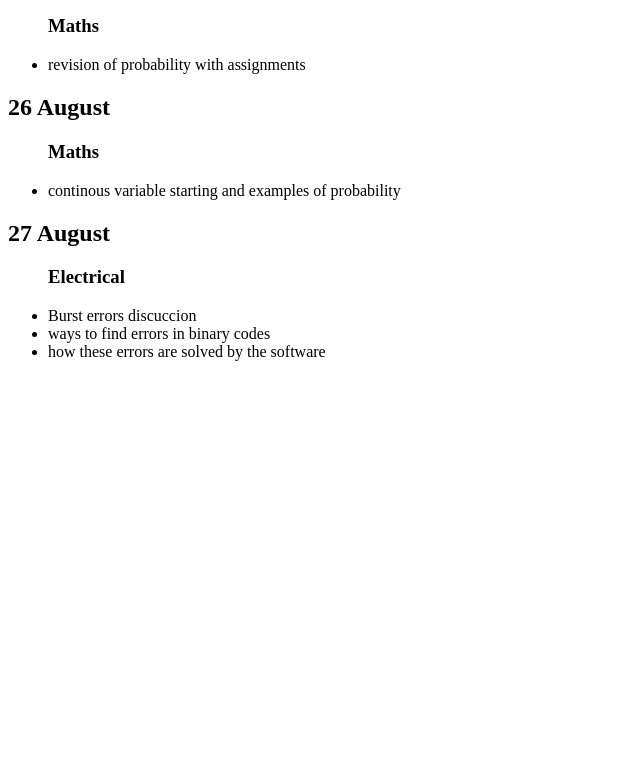
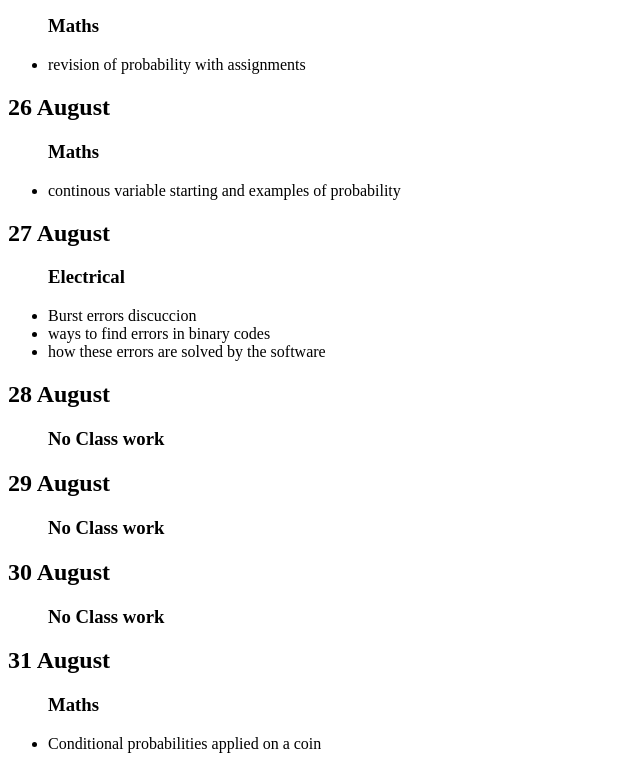
Before and after one commit to nutshell42/dcw, a plain HTML site: page index.html in a window 1280 px wide. Shown: the part 885-1654 px from the top of the page, without its empty margins (0-640 px from the left). Before the commit the page ends 1262 px from the top, so only its background shows below. Drawn offline with Linux system fonts and the light colour scheme.

Commit message:
Update index.html

```diff
--- a/index.html
+++ b/index.html
@@ -70,6 +70,19 @@
     <li>ways to find errors in binary codes</li>
     <li>how these errors are solved by the software</li>
 </ul>
+<h2>28 August</h2>
+<ul>
+    <h3>No Class work</h3>
+</ul>
+<h2>29 August</h2>
+<ul><h3>No Class work</h3></ul>
+<h2>30 August</h2>
+<ul><h3>No Class work</h3></ul>
+<h2>31 August</h2>
+<ul>
+    <h3>Maths</h3>
+    <li>Conditional probabilities applied on a coin</li>
+</ul>
 </body>
 
 </html>
```
